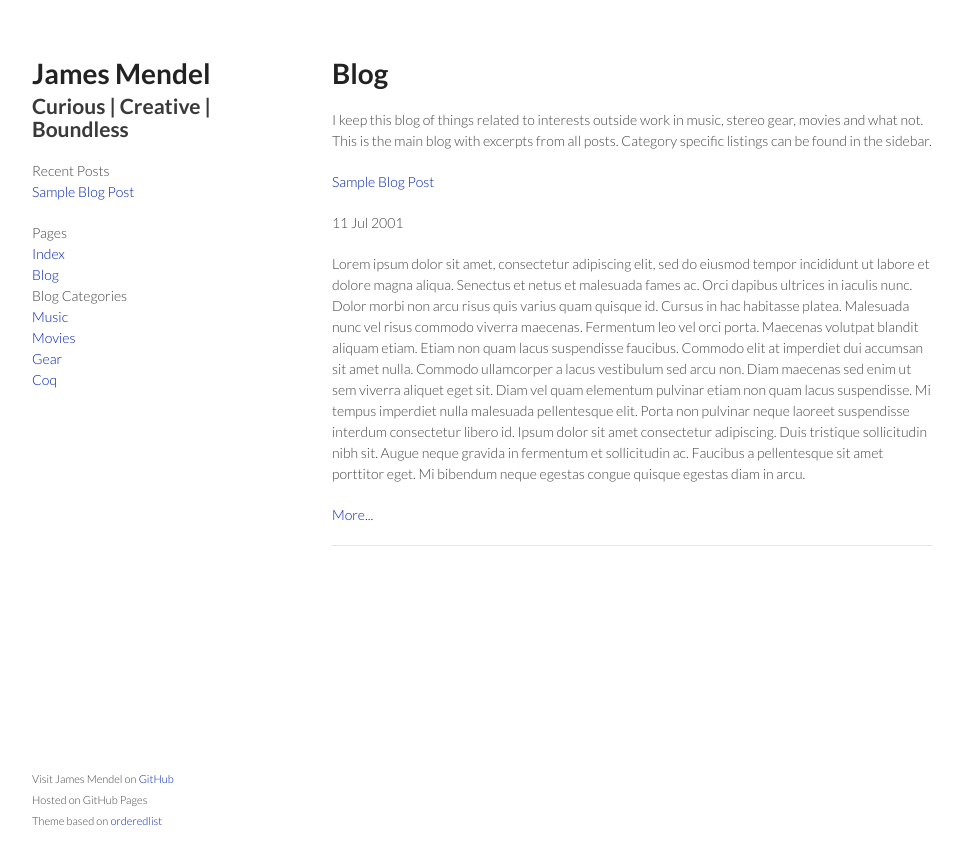
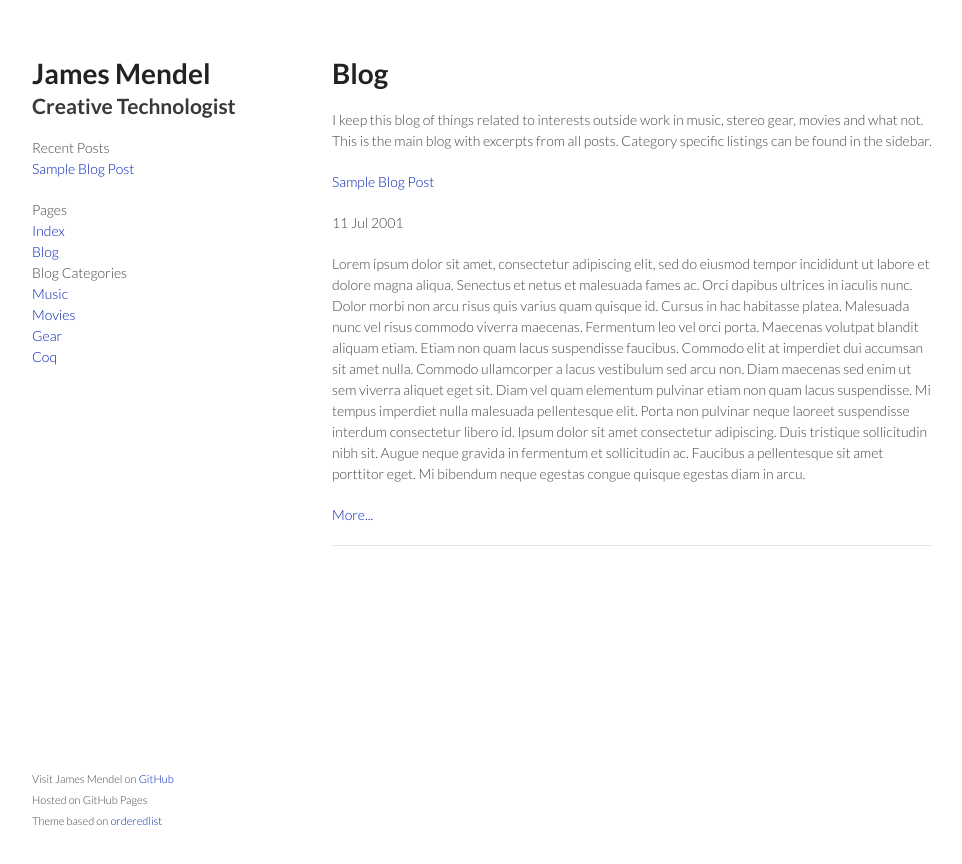
Before and after one commit to jamesmendel/jamesmendel.github.io, a Jekyll site: the page built from blog.md, in a window 1280 px wide. Shown: the top 864 px of the page, without its empty margins (158-1120 px from the left). Built offline with Jekyll 4.4.1, drawn with Linux system fonts in a browser that asks for light colours.

Commit message:
adjust subtitle

```diff
--- a/_config.yml
+++ b/_config.yml
@@ -2,7 +2,7 @@
 account: jamesmendel
 title: James Mendel
 # subtitle: Student @ The University of Kansas
-subtitle: Curious | Creative | Boundless
+subtitle: Creative Technologist
 markdown: kramdown
 description: James Mendel's Website
 url: http://jamesmendel.github.io
```
